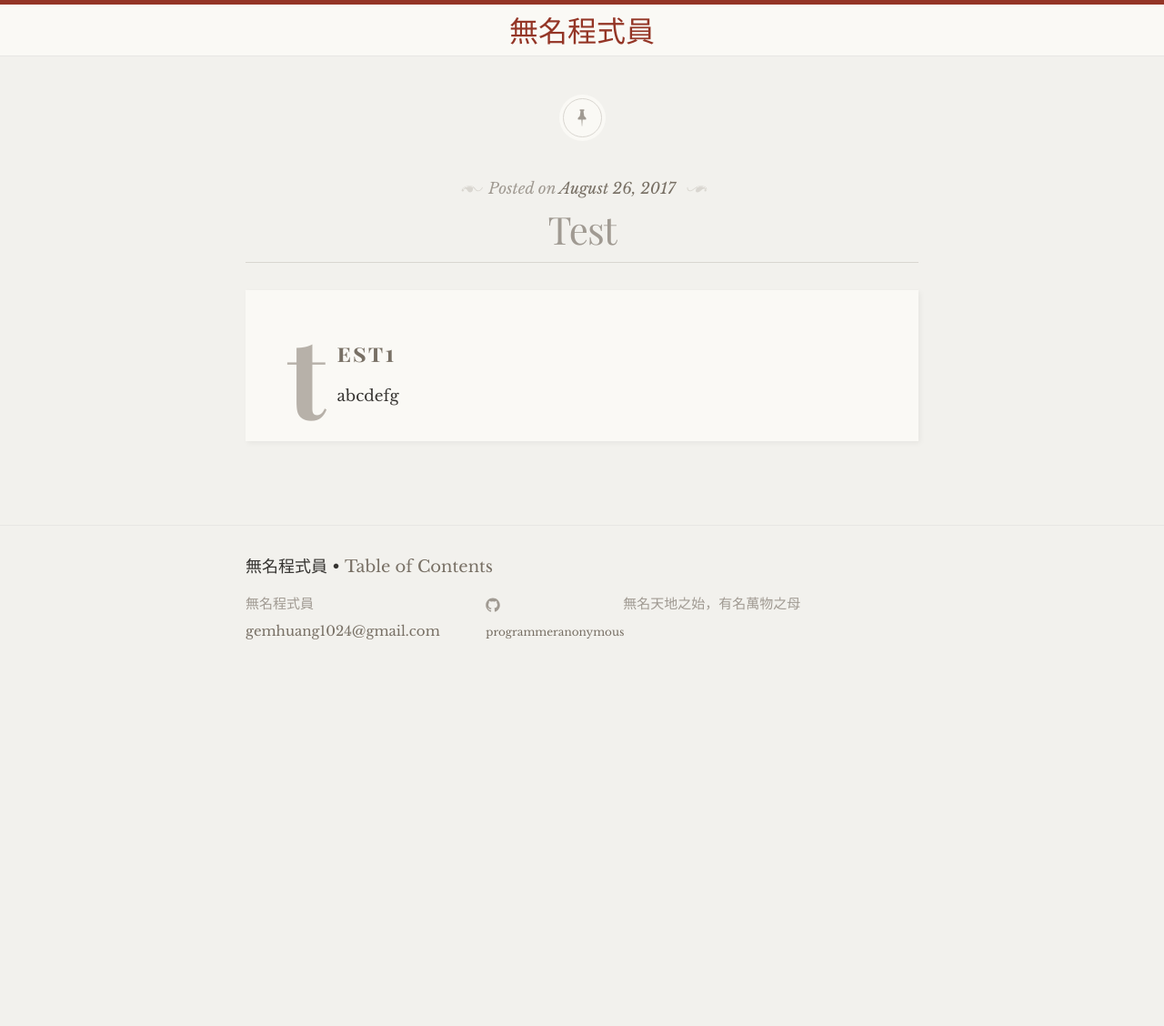
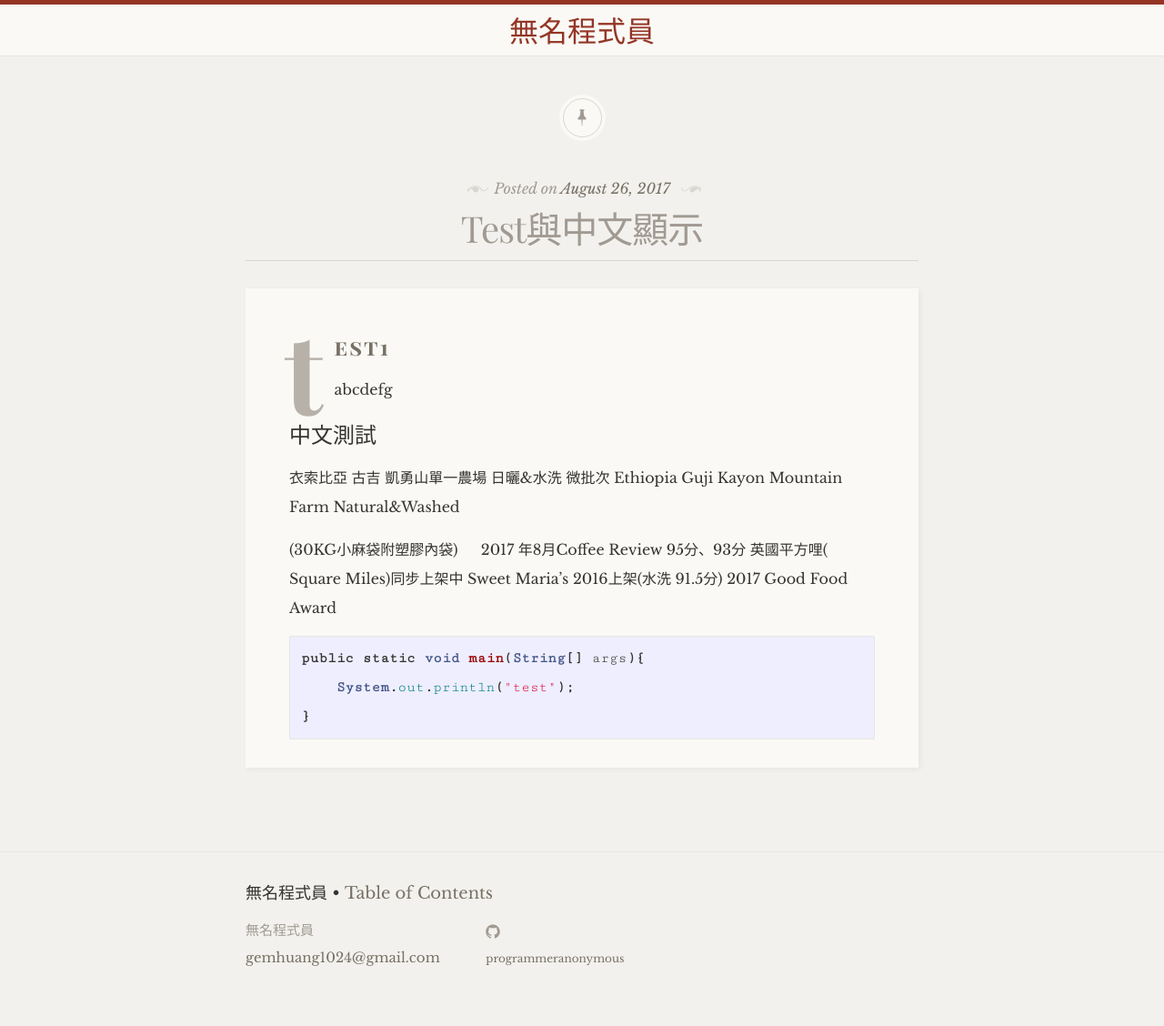
Before and after one commit to ProgrammerAnonymous/blog, a Jekyll site: the page built from _posts/2017-08-26-test.md, in a window 1280 px wide. Shown: the whole page at 91% size. Built offline with Jekyll 4.4.1, drawn with Linux system fonts in a browser that asks for light colours; some web fonts are replaced; before the commit the page ends 900 px from its top, so only the background shows below that.

Commit message:
theme tuning finished.

````diff
--- a/_config.yml
+++ b/_config.yml
@@ -16,9 +16,9 @@
 title: 無名程式員
 email: gemhuang1024@gmail.com
 description: > # this means to ignore newlines until "baseurl:"
-  無名天地之始，有名萬物之母
 baseurl: "/blog" # the subpath of your site, e.g. /blog
-url: "https://programmeranonymous.github.io/blog" # the base hostname & protocol for your site
+# url: "https://programmeranonymous.github.io/blog" # the base hostname & protocol for your site
+url: "http://127.0.0.1:4000/blog"
 github_username:    programmeranonymous
 
 # Build settings
--- a/_includes/head.html
+++ b/_includes/head.html
@@ -21,7 +21,9 @@
 	<title>{% if page.title %}{{ page.title | escape }}{% else %}{{ site.title | escape }}{% endif %}</title>
 	<meta name="description" content="{% if page.excerpt %}{{ page.excerpt | strip_html | strip_newlines | truncate: 160 }}{% else %}{{ site.description }}{% endif %}">
 
-	<link rel='stylesheet' id='libretto-fonts-css'  href='https://fonts.googleapis.com/css?family=Libre+Baskerville%3A400%2C700%2C400italic%7CPlayfair+Display%3A400%2C700%2C400italic%2C700italic%7CPlayfair+Display+SC%3A700%2C700italic%7CMontserrat%3A400%7CDroid+Sans+Mono%3A400&#038;subset=latin%2Clatin-ext' type='text/css' media='all'>
+	<link rel='stylesheet' id='libretto-fonts-css'  href='https://fonts.googleapis.com/css?family=Libre+Baskerville%3A400%2C700%2C400italic%7CPlayfair+Display%3A400%2C700%2C400italic%2C700italic%7CPlayfair+Display+SC%3A700%2C700italic%7CMontserrat%3A400%7CCutive+Mono%3A400&#038;subset=latin%2Clatin-ext' type='text/css' media='all'>
+
+    <link rel='stylesheet' id="cwTeXMing" href="https://fonts.googleapis.com/earlyaccess/cwtexming.css" type="text/css" media="all">
 
 	<link rel="stylesheet" href="{{ "/css/main.css" | prepend: site.baseurl }}">
 	<link rel="canonical" href="{{ page.url | replace:'index.html','' | prepend: site.baseurl | prepend: site.url }}">
--- a/_posts/2017-08-26-test.md
+++ b/_posts/2017-08-26-test.md
@@ -1,6 +1,6 @@
 ---
 layout: post
-title:  "Test"
+title:  "Test與中文顯示"
 date:   2017-08-26 15:28:01 +0800
 categories: test
 ---
@@ -8,3 +8,22 @@ categories: test
 ## test1
 
 abcdefg
+
+## 中文測試
+
+
+衣索比亞 古吉 凱勇山單一農場 日曬&水洗 微批次
+Ethiopia Guji Kayon Mountain Farm Natural&Washed
+
+(30KG小麻袋附塑膠內袋)
+
+2017 年8月Coffee Review 95分、93分
+英國平方哩( Square Miles)同步上架中
+Sweet Maria’s 2016上架(水洗 91.5分)
+2017 Good Food Award
+
+```java
+public static void main(String[] args){
+    System.out.println("test");
+}
+```
--- a/_sass/_base.scss
+++ b/_sass/_base.scss
@@ -249,7 +249,8 @@ blockquote {
  */
 pre,
 code {
-    font-size: 15px;
+    font-size: $code-font-size;
+    font-family: $code-font-name, monospace;
     border: 1px solid $grey-color-light;
     border-radius: 3px;
     background-color: #eef;
--- a/_sass/_layout.scss
+++ b/_sass/_layout.scss
@@ -13,8 +13,8 @@
 }
 
 .site-title {
-    font-family: "Playfair Display";
-    font-size: 32px;
+    font-family: $title-font-family;
+    font-size: $title-font-size;
     font-weight: 300;
     line-height: 56px;
     margin-bottom: 0;
@@ -123,8 +123,8 @@
 
 .post-link {
     display: block;
-    font-family: "Playfair Display";
-    font-size: 44px;
+    font-family: $title-font-family;
+    font-size: $post-link-font-size;
 
     @include media-query($on-palm) {
         font-size: 1.1em;
@@ -142,8 +142,8 @@
 
 .post-title {
     color: $grey-color;
-    font-family: "Playfair Display";
-    font-size: 42px;
+    font-family: $title-font-family;
+    font-size: $post-title-font-size;
     letter-spacing: -1px;
     line-height: 1;
 
--- a/css/main.scss
+++ b/css/main.scss
@@ -20,10 +20,19 @@ $font-path-file-name: {{ site.baseurl }}/assets/fonts/$font-name/$font-name;
 
 
 // Our variables
-$base-font-family: "Libre Baskerville", Baskerville, "Book Antiqua", Georgia, Times, serif;
-$base-font-size:   17px;
+$title-font-family: "Playfair Display", "cwTeXMing", serif;
+$title-font-size: 32px;
+
+$base-font-family: "Libre Baskerville", "cwTeXMing", Baskerville, "Book Antiqua", Georgia, Times, serif;
+$base-font-size:   16px;
 $base-font-weight: 400;
 $base-line-height: 2;
+
+$code-font-name: "Cutive Mono";
+$code-font-size: 16px;
+
+$post-title-font-size: 40px;
+$post-link-font-size: 40px;
 
 $small-font-size:  $base-font-size * 0.875;
 
````
